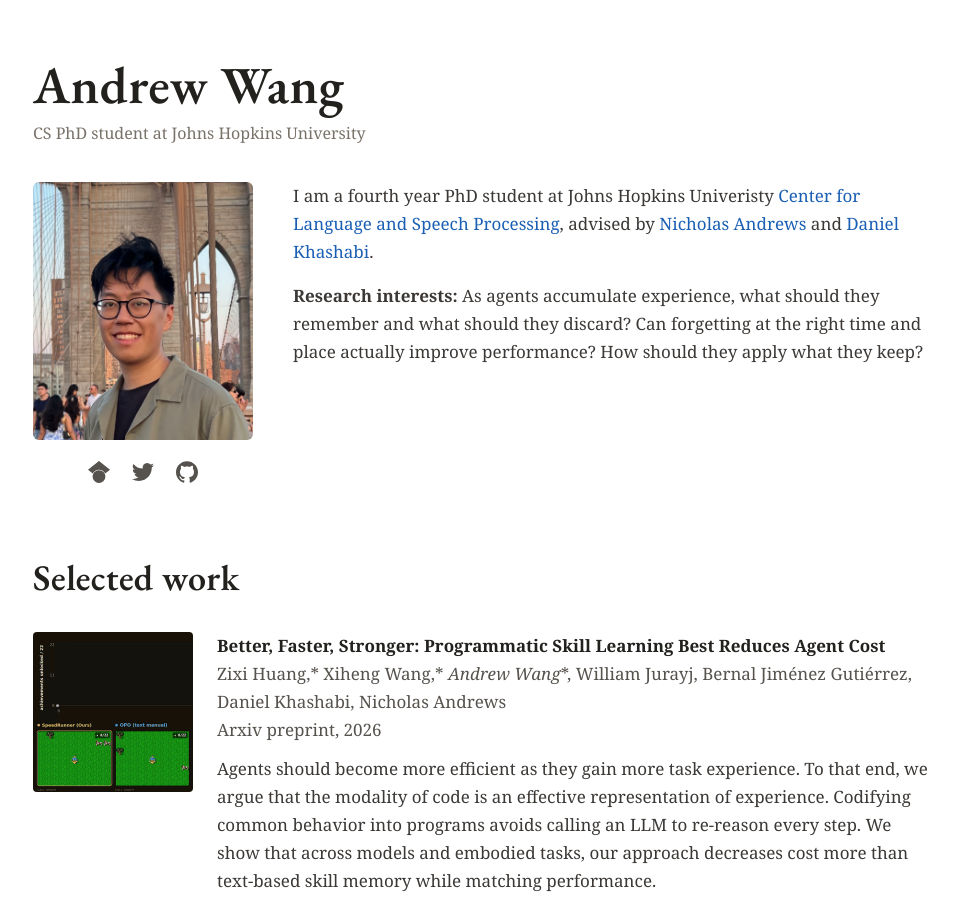
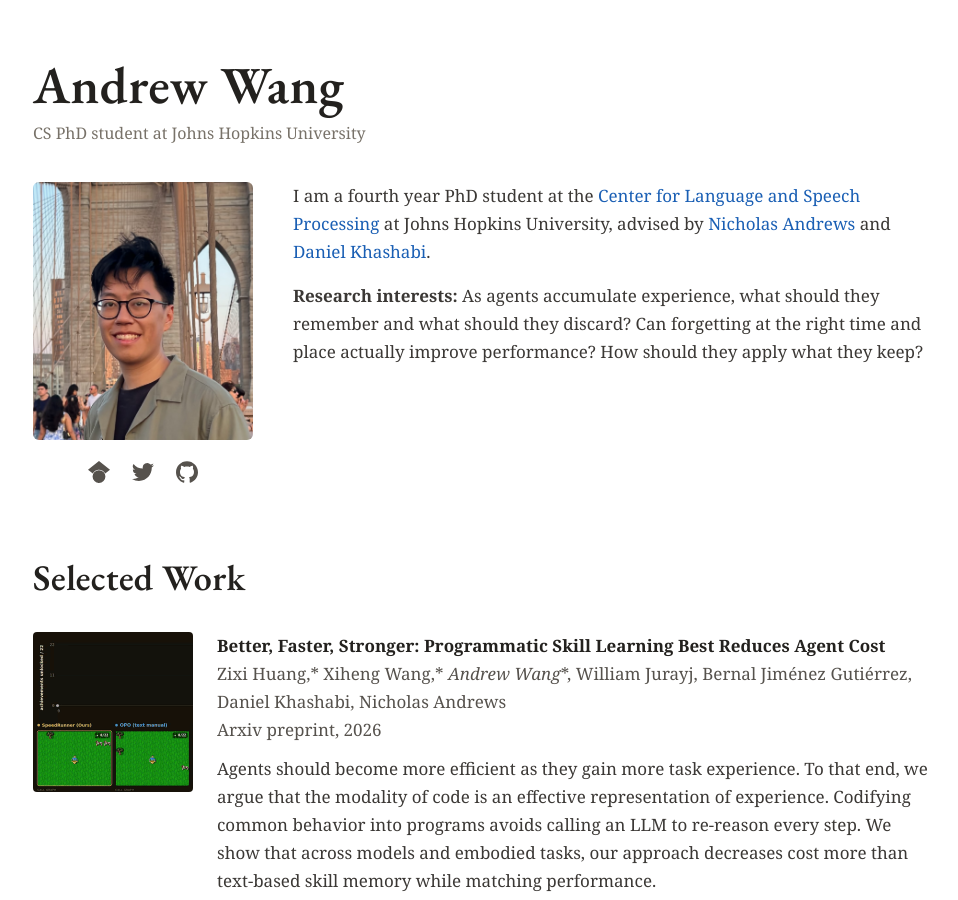
Before and after one commit to andrewwnlp/andrewwnlp.github.io, a Jekyll site: the page built from index.md, in a window 1280 px wide and 900 px high. Shown: the whole window, without its empty margins (157-1115 px from the left). Built offline with Jekyll 4.4.1, drawn with Linux system fonts in a browser that asks for light colours.

Commit message:
Fix capitalization in heading

```diff
--- a/_layouts/default.html
+++ b/_layouts/default.html
@@ -49,8 +49,9 @@
 
         <div class="intro-text">
           <p class="bio">
-            I am a fourth year PhD student at Johns Hopkins Univeristy
-            <a href="https://www.clsp.jhu.edu/">Center for Language and Speech Processing</a>,
+            I am a fourth year PhD student at the
+            <a href="https://www.clsp.jhu.edu/">Center for Language and Speech Processing</a>
+            at Johns Hopkins University,
             advised by <a href="https://www.cs.jhu.edu/~noa/">Nicholas Andrews</a>
             and <a href="https://danielkhashabi.com/">Daniel Khashabi</a>.
           </p>
@@ -66,7 +67,7 @@
 
       <main class="content">
 
-        <h1>Selected work</h1>
+        <h1>Selected Work</h1>
         <ul class="selected">
           {% for paper in site.data.papers %}{% if paper.selected %}
           <li>
```
